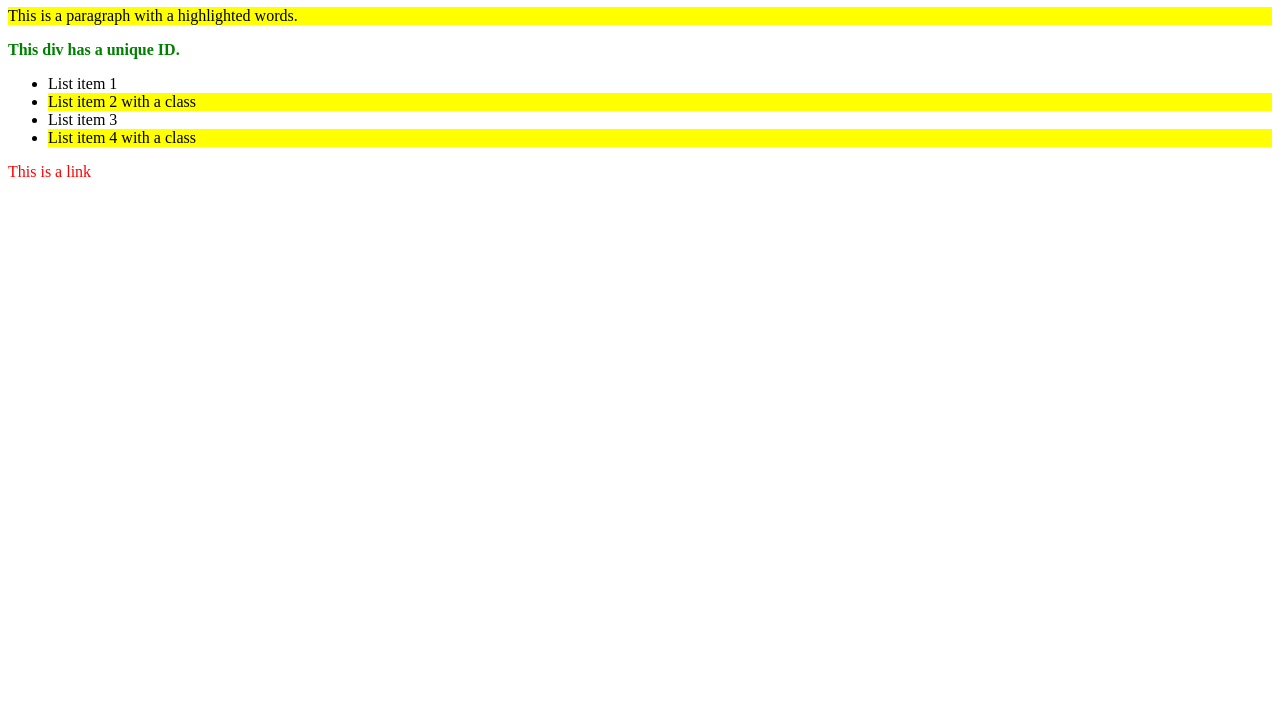
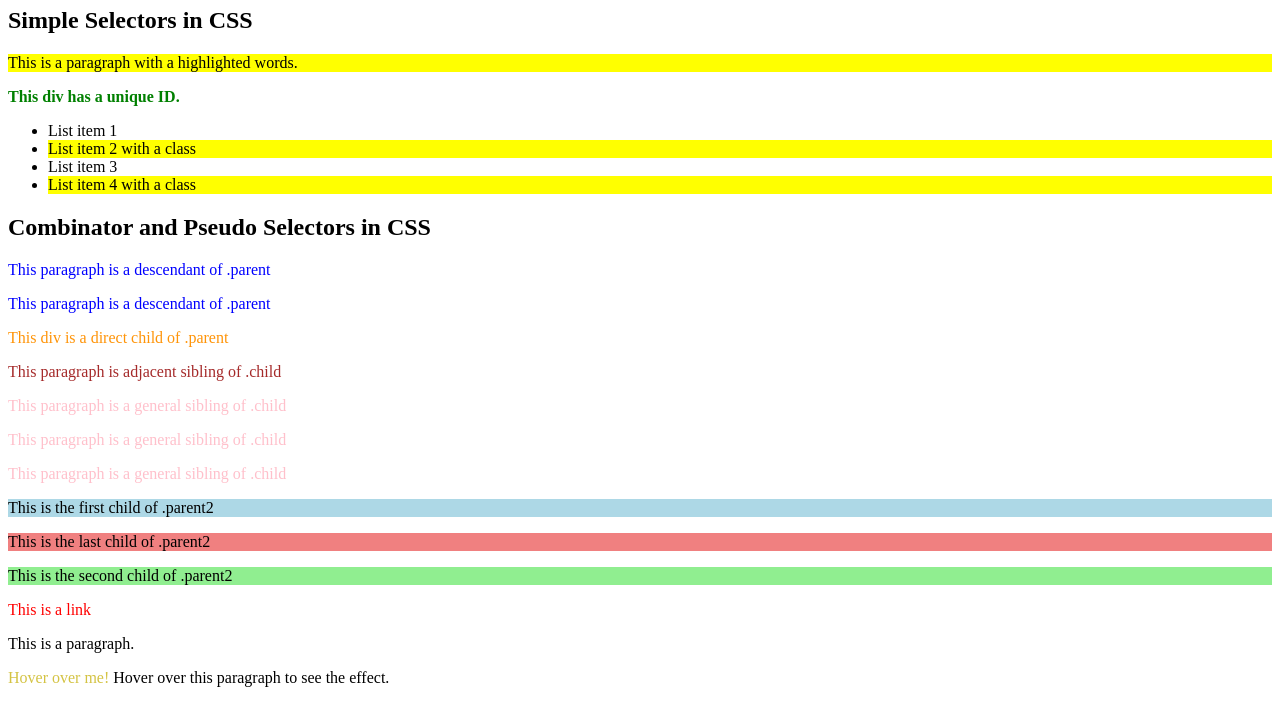
Before and after one commit to subhasri0206/practice-projects, a plain HTML site: page selectors/index.html in a window 1280 px wide. Shown: the part 73-800 px from the top of the page. Drawn offline with Linux system fonts and the light colour scheme.

Commit message:
updated combinator selectors, pseudo class selector and pseudo element selector

```diff
--- a/selectors/index.html
+++ b/selectors/index.html
@@ -3,11 +3,12 @@
 <head>
     <meta charset="UTF-8">
     <meta name="viewport" content="width=device-width, initial-scale=1.0">
-    <title>Simple Selectors Example</title>
+    <title>Selectors</title>
     <link rel="stylesheet" href="style.css">
 </head>
 <body>
-    <h1>Simple Selectors in CSS</h1>
+    <h1>SELECTORS</h1>
+    <h2>Simple Selectors in CSS</h2>
     <p class="highlight">This is a paragraph with a highlighted words.</p>
     <div id="unique-element">This div has a unique ID.</div>
     <ul>
@@ -16,6 +17,27 @@
         <li>List item 3</li>
         <li class="highlight">List item 4 with a class</li>
     </ul>
-    <a href="#" title="Sample link">This is a link</a>
+    <h2>Combinator and Pseudo Selectors in CSS</h2>
+    <div class="container">
+        <div class="parent">
+            <p class="descendant1">This paragraph is a descendant of .parent</p>
+            <p class="descendant2">This paragraph is a descendant of .parent</p>
+            <div class="child">This div is a direct child of .parent</div>
+            <p class="adjacent-sibling">This paragraph is adjacent sibling of .child</p>
+            <p class="general-sibling">This paragraph is a general sibling of .child</p>
+            <p class="general-sibling">This paragraph is a general sibling of .child</p>
+            <p class="general-sibling">This paragraph is a general sibling of .child</p>
+        </div>
+        <div class="parent2">
+            <p class="first-child">This is the first child of .parent2</p>
+            <p class="last-child">This is the last child of .parent2</p>
+            <p class="nth-child">This is the second child of .parent2</p>
+        </div>
+        <a href="#" title="Sample link">This is a link</a>
+        <div class="hover-container">
+            <p>This is a paragraph.</p>
+            <p class="hover-effect">Hover over this paragraph to see the effect.</p>
+        </div>
+    </div>
 </body>
 </html>
--- a/selectors/style.css
+++ b/selectors/style.css
@@ -20,7 +20,51 @@ a[title] {
     text-decoration: none;
 }
 
-/* Pseudo-class Selector */
+/* Descendant Selector */
+.parent p {
+    color: blue;
+}
+
+/* Child Selector */
+.parent>.child {
+    color: #ff9408;
+}
+
+/* Adjacent Sibling Selector */
+.child+.adjacent-sibling {
+    color: brown;
+}
+
+/* General Sibling Selector */
+.child~p {
+    color: pink;
+}
+
+/* Pseudo-class Selectors */
+.parent2>p:first-child {
+    background-color: lightblue;
+}
+
+.parent2>p:last-child {
+    background-color: lightgreen;
+}
+
+.parent2>p:nth-child(2) {
+    background-color: lightcoral;
+}
+
 a:hover {
     color: orange;
 }
+
+/* Pseudo-element Selectors */
+.hover-effect::before {
+    content: "Hover over me! ";
+    color: #d4c343;
+    cursor: pointer;
+}
+
+.hover-effect:hover::after {
+    content: " You did it!";
+    color: #c92fa2;
+}
```
